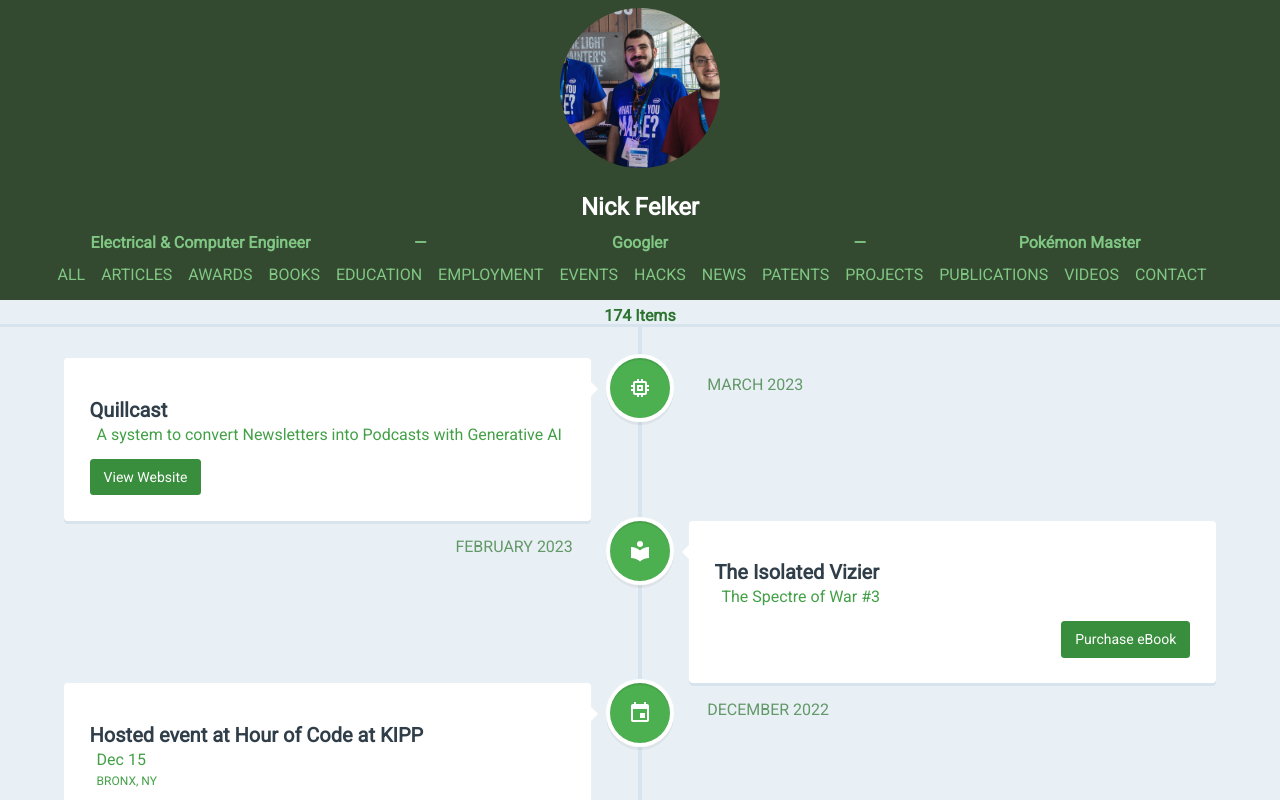
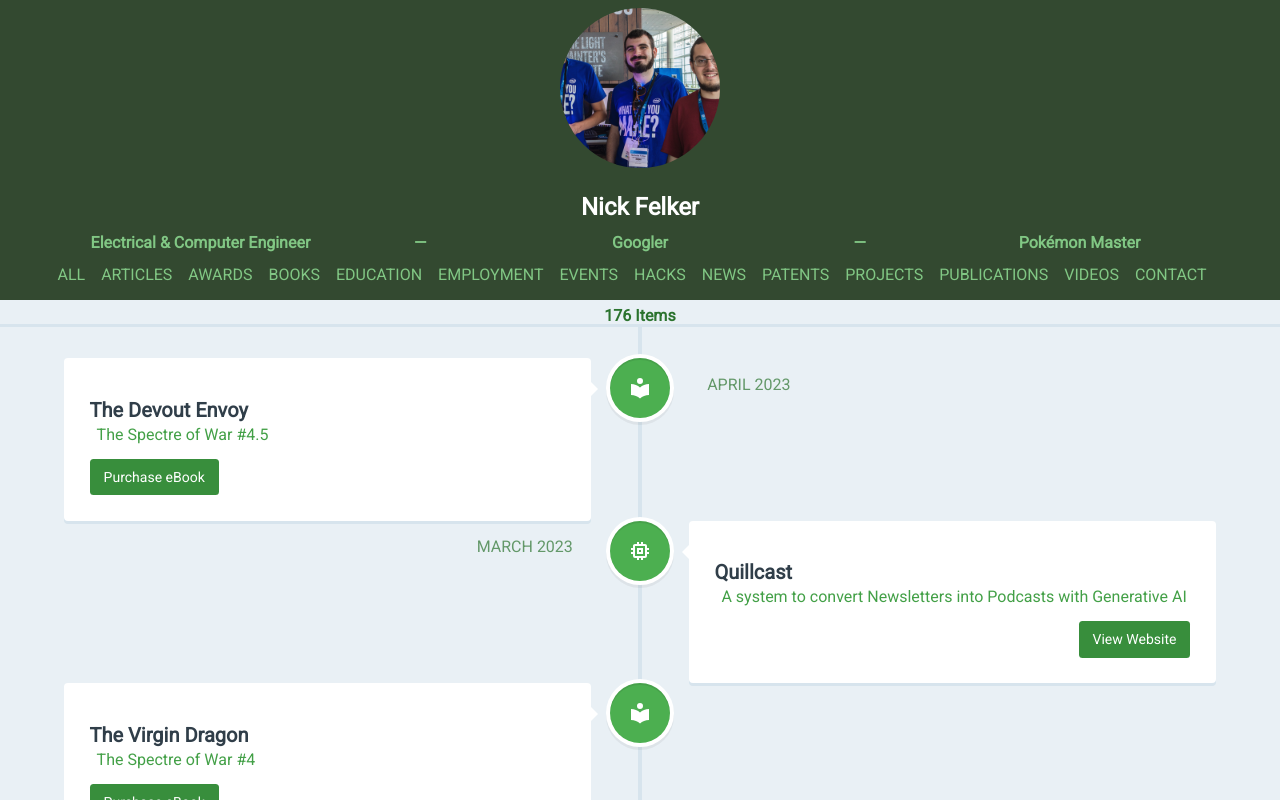
Before and after one commit to Fleker/Fleker.github.io, an Angular app: page / in a window 1280 px wide. Shown: the top 800 px of the page. Built offline with nearby package versions, Linux system fonts and the light colour scheme.

Commit message:
Update entries.books.ts

```diff
--- a/src/entries.books.ts
+++ b/src/entries.books.ts
@@ -33,4 +33,22 @@ export default [
     "linkText": "Purchase eBook",
     "date": "February 1 2023"
   },
+  {
+    "type": "Books",
+    "name": "The Virgin Dragon",
+    "series": "The Spectre of War",
+    "seriesNo": "4",
+    "link": "https://www.amazon.com/Virgin-Dragon-Spectre-War-Book-ebook/dp/B0BYB5M77J",
+    "linkText": "Purchase eBook",
+    "date": "March 1 2023"
+  },
+    {
+    "type": "Books",
+    "name": "The Devout Envoy",
+    "series": "The Spectre of War",
+    "seriesNo": "4.5",
+    "link": "https://www.amazon.com/dp/B0C2BV3LF8",
+    "linkText": "Purchase eBook",
+    "date": "April 13 2023"
+  },
 ]
```
